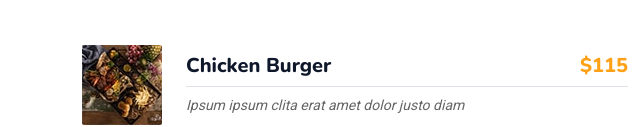
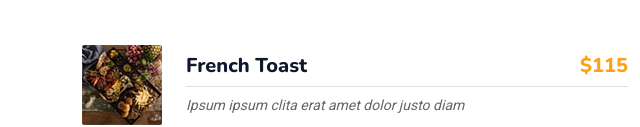
Before and after one commit to sneha-collab/SSResturent, a plain HTML site: page menu.html in a window 1280 px wide. Shown: the part 682-809 px from the top of the page, 0-640 px from the left. Drawn offline with nearby package versions, Linux system fonts and the light colour scheme.

Commit message:
Update menu.html

```diff
--- a/menu.html
+++ b/menu.html
@@ -134,7 +134,7 @@
                                         <img class="flex-shrink-0 img-fluid rounded" src="img/menu-1.jpg" alt="" style="width: 80px;">
                                         <div class="w-100 d-flex flex-column text-start ps-4">
                                             <h5 class="d-flex justify-content-between border-bottom pb-2">
-                                                <span>Chicken Burger</span>
+                                                <span>French Toast</span>
                                                 <span class="text-primary">$115</span>
                                             </h5>
                                             <small class="fst-italic">Ipsum ipsum clita erat amet dolor justo diam</small>
```
